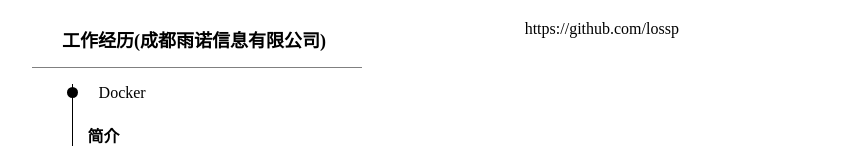
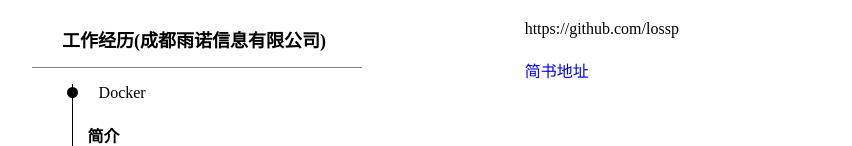
Before and after one commit to lossp/resume-personal, a plain HTML site: page index.html in a window 1280 px wide. Shown: the part 197-343 px from the top of the page, without its empty margins (208-1060 px from the left). Drawn offline with Linux system fonts and the light colour scheme; a web font is replaced by a local one.

Commit message:
更新简书地址

```diff
--- a/index.html
+++ b/index.html
@@ -162,6 +162,7 @@ h2 {
        <p class="phone iconfont"> 156-8340-9102</p>
        <p class="e-mail iconfont"> 353687177@qq.com</p>
        <p class="github iconfont"> https://github.com/lossp</p>
+       <p class="github iconfont"> <a href='https://www.jianshu.com/u/f6e5a0e0b9a5'>简书地址</a></p>
     </div>
     </div>
 
```
